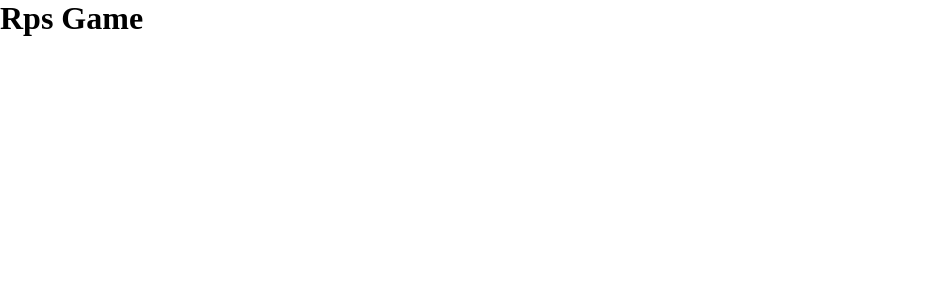
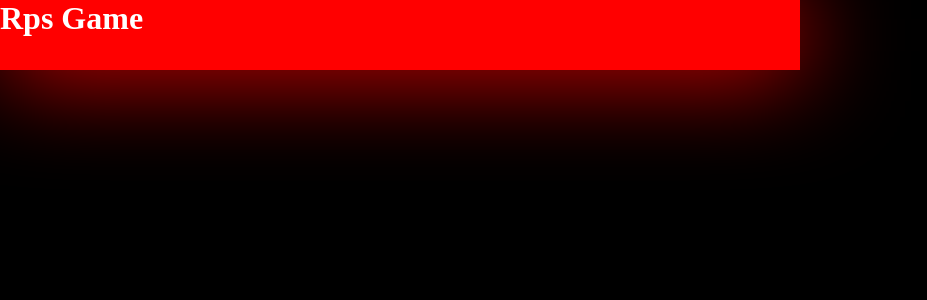
Before and after one commit to CaptainThunder31/DrawBook, a Vue app: page /game in a window 1280 px wide. Shown: the top 300 px of the page, without its empty margins (0-927 px from the left). Built offline with nearby package versions, Linux system fonts and the light colour scheme.

Commit message:
Update 0.2.1

```diff
--- a/assets/main.css
+++ b/assets/main.css
@@ -3,3 +3,7 @@
   padding:0;
   box-sizing: border-box;
 }
+
+body{
+  background: #000;
+}
--- a/src/components/Header.vue
+++ b/src/components/Header.vue
@@ -5,5 +5,18 @@
 
 </script>
 <template>
-  <h1>{{title}}</h1>
+  <div>
+    <h1>{{title}}</h1>
+  </div>
 </template>
+<style scoped>
+  div {
+    width: 100vh;
+    height: 70px;
+    position: fixed;
+    background: #f00;
+    color: #fff;
+    box-shadow: 0 0 100px #f00;
+  }
+
+</style>
```
